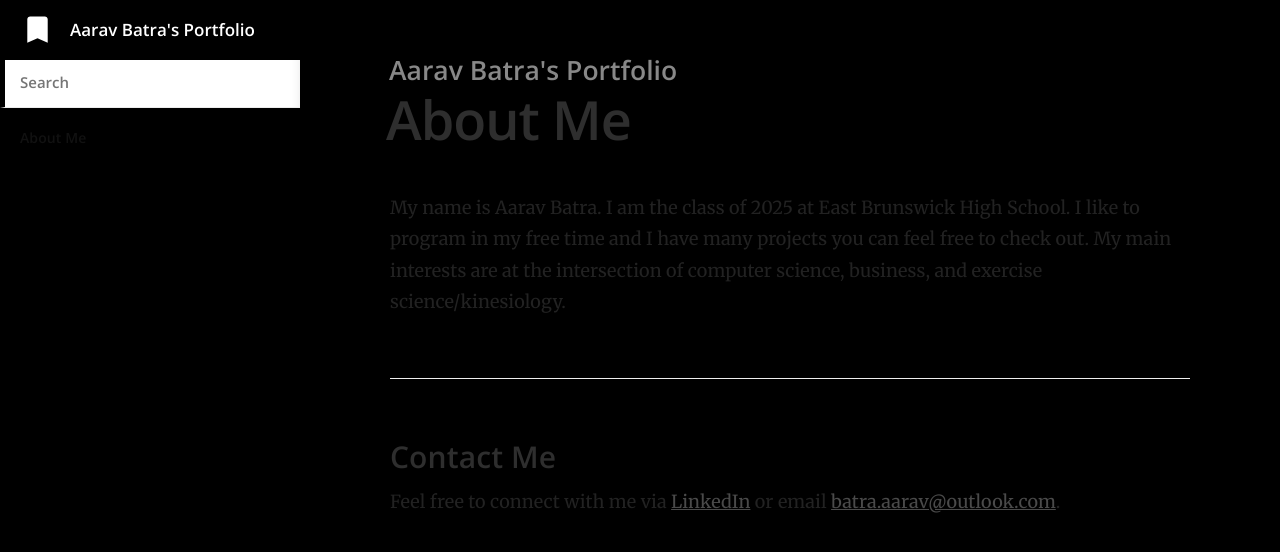
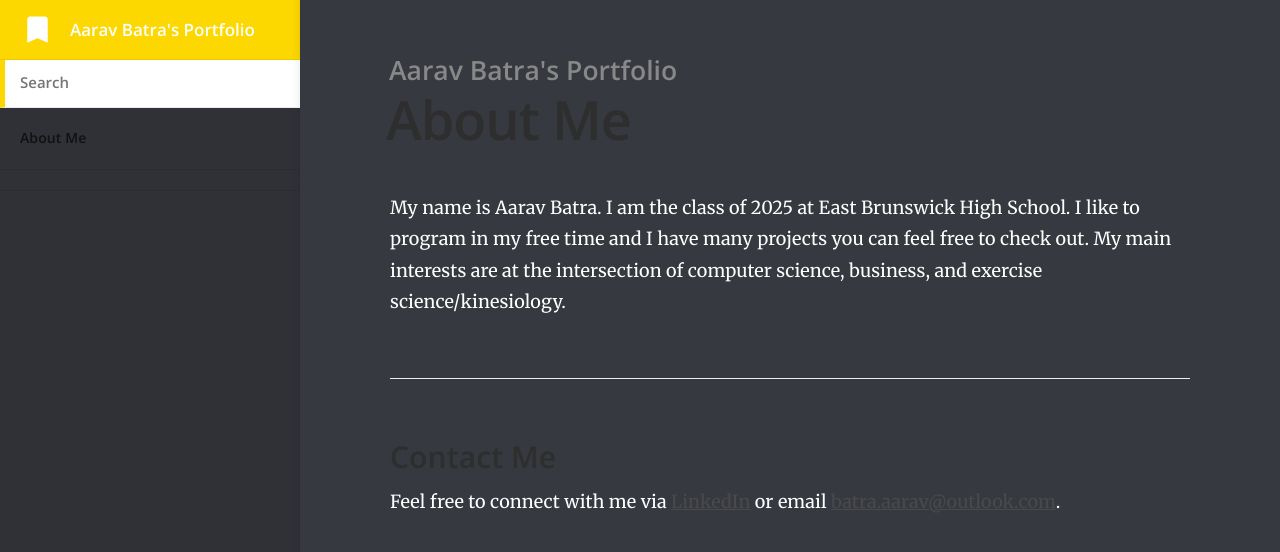
Before and after one commit to batra-aarav/www.aaravbatra.me, a Jekyll site: the page built from index.md, in a window 1280 px wide. Shown: the top 552 px of the page. Built offline with Jekyll 4.4.1, drawn with Linux system fonts in a browser that asks for light colours.

Commit message:
Update main.scss

```diff
--- a/css/main.scss
+++ b/css/main.scss
@@ -4,18 +4,18 @@ sitemap: false
 ---
 
 $baseurl: "{{ site.baseurl }}";
-$body-background-color: #2B2E31;
+$body-background-color: #2f3136;
 
 $content-max-width: 800px;
-$content-color: #222;
-$content-background-color: #000;
+$content-color: #ffffff;
+$content-background-color: #36393f;
 
-$brand-colour: #000;
+$brand-colour: #fdd700;
 $brand-colour-light: mix($brand-colour, $content-background-color, 10%);
 
 $nav-header-background-color: $brand-colour;
 $nav-header-height: 60px;
-$nav-background-color: #000;
+$nav-background-color: #2f3136;
 $nav-width: 300px;
 
 $space: 20px;
```
